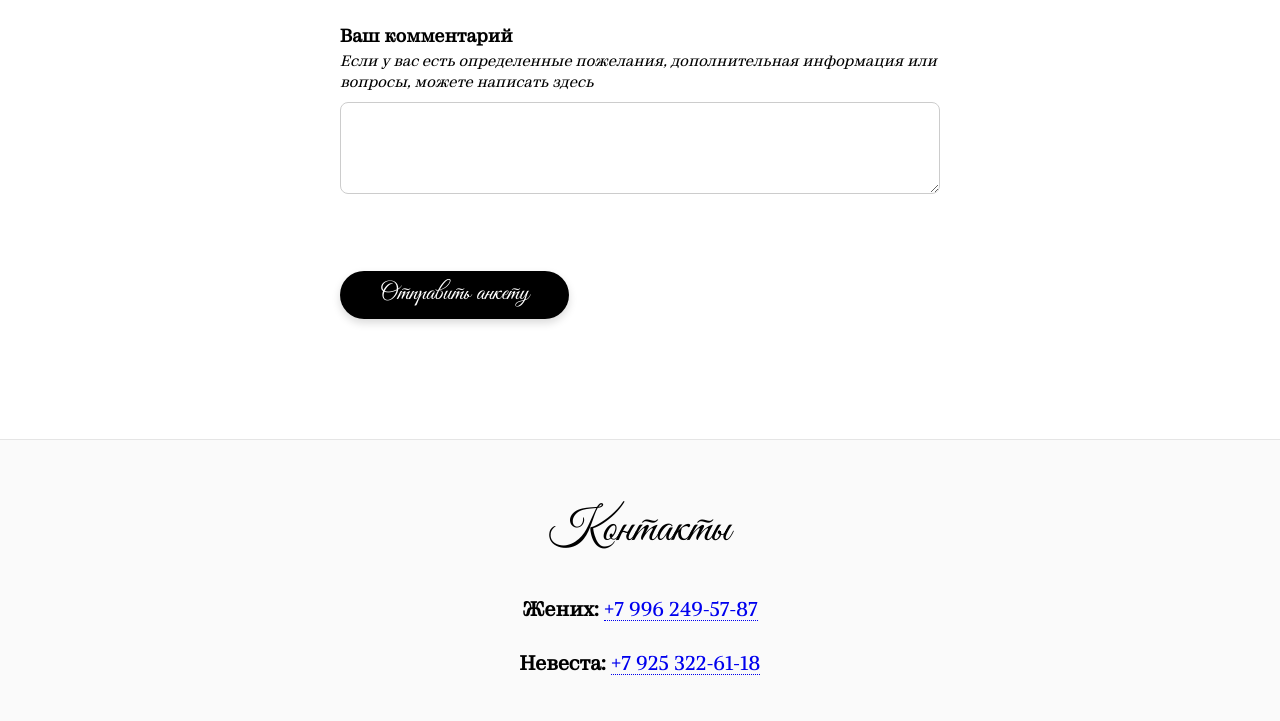
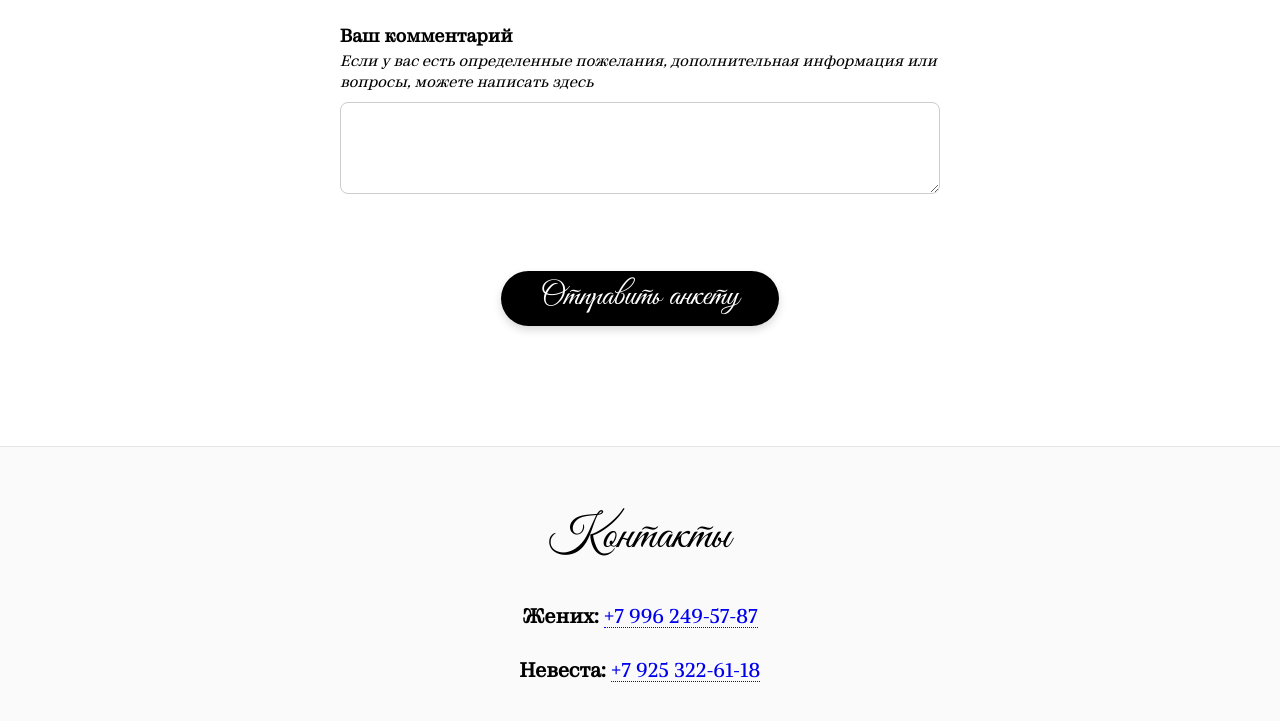
Before and after one commit to triiksterka/wedding-invite, a plain HTML site: page index.html in a window 1280 px wide. Shown: the part 5773-6494 px from the top of the page. Drawn offline with Linux system fonts and the light colour scheme.

Commit message:
Update index.html

```diff
--- a/index.html
+++ b/index.html
@@ -222,9 +222,9 @@ main{margin-top:120px;display:flex;justify-content:center;position:relative}
   display:inline-block;
   margin:40px auto 0;
   padding:12px 40px;
-  font:400 24px "GoodVibesPro","Great Vibes",cursive;
+  font:400 32px "GoodVibesPro","Great Vibes",cursive;
   color:#fff;background:#000;
-  border:none;border-radius:28px;
+  border:none;border-radius:999px;
   cursor:pointer;transition:opacity .2s;
 }
 .rsvp-submit:hover{opacity:.8}
@@ -635,7 +635,10 @@ a[href^="tel:"]:hover{opacity:.7}
         </label>
         <textarea id="comment" name="Комментарий" rows="3" class="rsvp-input"></textarea>
       </div>
-      <button type="submit" class="rsvp-submit">Отправить анкету</button>
+      <div style="text-align:center">
+        <button type="submit" class="rsvp-submit">Отправить анкету</button>
+      </div>
+
     </form>
     <div id="form-success" style="display:none; text-align:center; margin-top:24px; font-size:20px; color:#226622">
       Спасибо! Ваш ответ получен.
@@ -648,16 +651,16 @@ a[href^="tel:"]:hover{opacity:.7}
 <section class="rsvp">
   <div class="inner">
 
-    <!----- заголовок ---
+    --- заголовок ---
     <h2 class="rsvp-title">Анкета&nbsp;гостя</h2>
 
-    <!----- вводный текст ---
+    --- вводный текст ---
     <p class="rsvp-text">
       Чтобы мы могли сделать праздник ещё лучше, ответьте, пожалуйста,
       на несколько вопросов по кнопке ниже <strong>до&nbsp;01.08.2025</strong>.
     </p>
 
-    <!----- кнопка-ссылка на Google-форму ---
+    --- кнопка-ссылка на Google-форму ---
     <a  href="https://docs.google.com/forms/d/e/1FAIpQLSeEKAewEAGh9NMf3y-HdXNgK2Jebcgy0_sI-wZFBvi10QkU8Q/viewform"
         target="_blank"
         rel="noopener"
```
